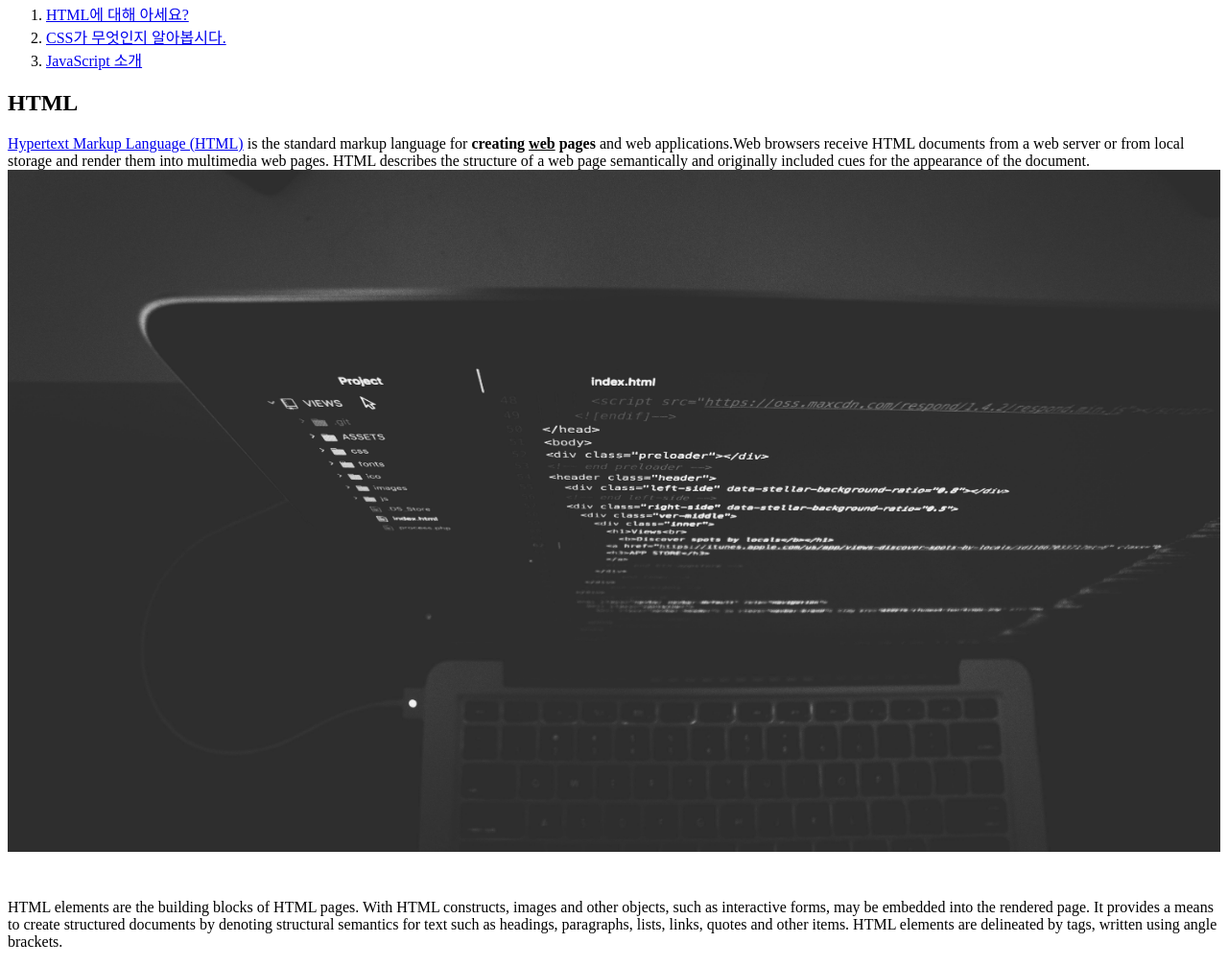
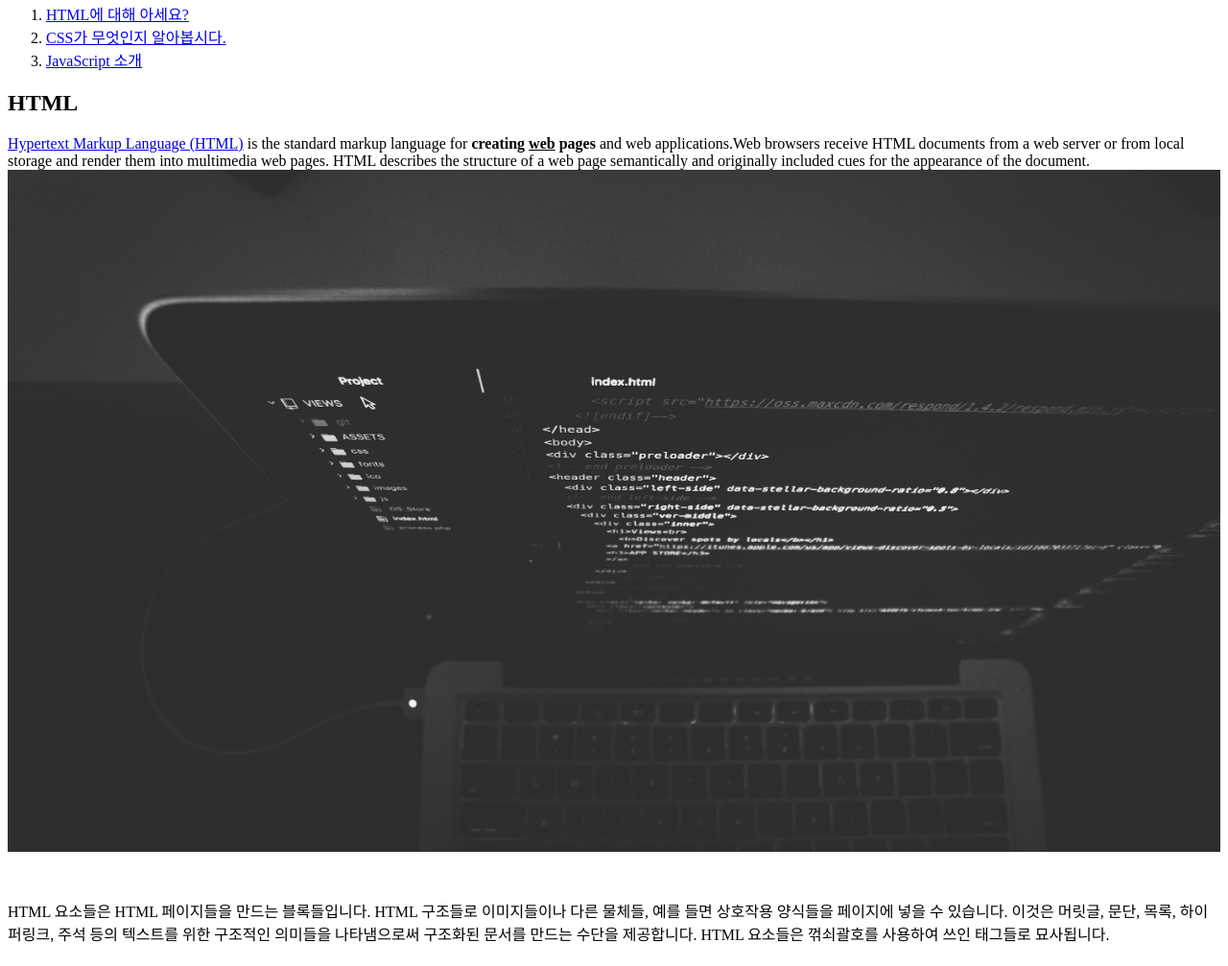
Before and after one commit to TwinsTripleTrouble/web1, a plain HTML site: page 1.html in a window 1280 px wide. Shown: the part 87-1094 px from the top of the page at 96% size. Drawn offline with Linux system fonts and the light colour scheme.

Commit message:
Translated 1.html content into Korean

```diff
--- a/1.html
+++ b/1.html
@@ -14,7 +14,7 @@
   <h2>HTML</h2>
   <p><a href="https://www.w3.org/TR/html5/" target="_blank" title="html5 speicification">Hypertext Markup Language (HTML)</a> is the standard markup language for <strong>creating <u>web</u> pages</strong> and web applications.Web browsers receive HTML documents from a web server or from local storage and render them into multimedia web pages. HTML describes the structure of a web page semantically and originally included cues for the appearance of the document.
   <img src="coding.jpg" width="100%">
-  </p><p style="margin-top:45px;">HTML elements are the building blocks of HTML pages. With HTML constructs, images and other objects, such as interactive forms, may be embedded into the rendered page. It provides a means to create structured documents by denoting structural semantics for text such as headings, paragraphs, lists, links, quotes and other items. HTML elements are delineated by tags, written using angle brackets.
+</p><p style="margin-top:45px;">HTML 요소들은 HTML 페이지들을 만드는 블록들입니다. HTML 구조들로 이미지들이나 다른 물체들, 예를 들면 상호작용 양식들을 페이지에 넣을 수 있습니다. 이것은 머릿글, 문단, 목록, 하이퍼링크, 주석 등의 텍스트를 위한 구조적인 의미들을 나타냄으로써 구조화된 문서를 만드는 수단을 제공합니다. HTML 요소들은 꺾쇠괄호를 사용하여 쓰인 태그들로 묘사됩니다.
   </p>
 </body>
 </html>
```
